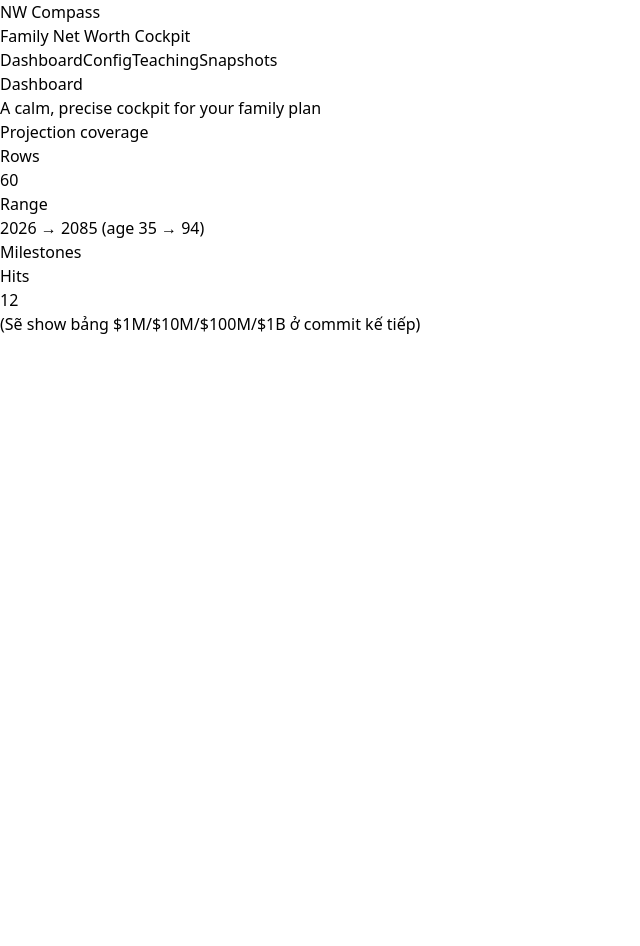
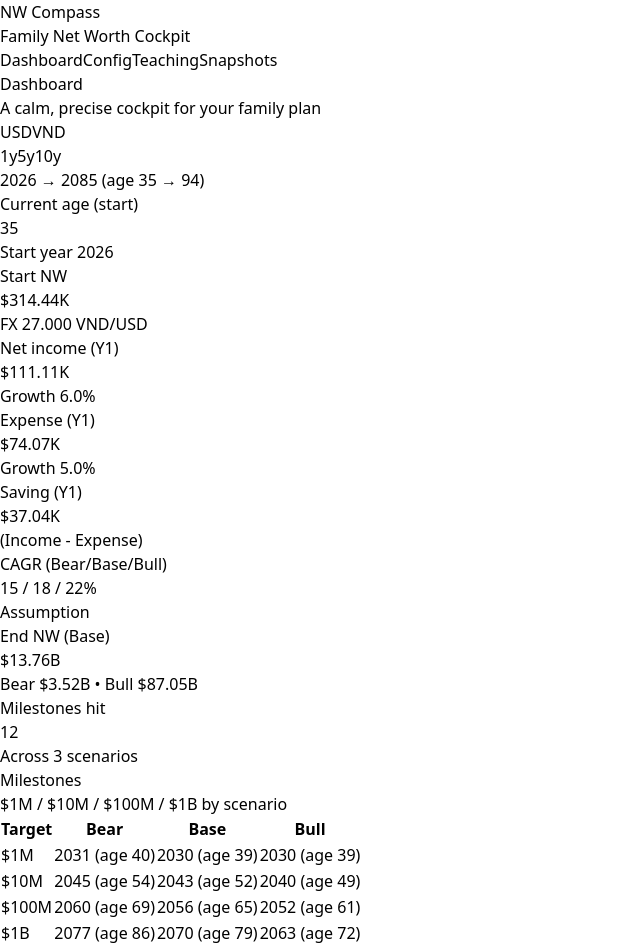
Before and after one commit to CoastEngineer/nw-compass, a React (Vite) app: page / in a window 1280 px wide. Shown: the whole page, without its empty margins (0-640 px from the left). Before the commit the page ends 800 px from the top, so only its background shows below. Built offline with nearby package versions, Linux system fonts and the light colour scheme.

Commit message:
feat: dashboard KPIs + milestone table + display toggles

```diff
--- /dev/null
+++ b/src/components/KPIStatCard.tsx
@@ -0,0 +1,15 @@
+import Card from "./Card";
+
+export default function KPIStatCard(props: {
+  label: string;
+  value: string;
+  sub?: string;
+}) {
+  return (
+    <Card>
+      <div className="text-xs text-neutral-500">{props.label}</div>
+      <div className="mt-1 text-2xl font-semibold tracking-tight">{props.value}</div>
+      {props.sub && <div className="mt-2 text-xs text-neutral-500">{props.sub}</div>}
+    </Card>
+  );
+}
--- /dev/null
+++ b/src/components/MilestoneTable.tsx
@@ -0,0 +1,45 @@
+import Card from "./Card";
+
+type Hit = { year: number; age: number } | null;
+
+export default function MilestoneTable(props: {
+  rows: {
+    label: string;
+    bear: Hit;
+    base: Hit;
+    bull: Hit;
+  }[];
+}) {
+  return (
+    <Card title="Milestones" subtitle="$1M / $10M / $100M / $1B by scenario">
+      <div className="overflow-x-auto">
+        <table className="w-full text-sm">
+          <thead className="text-xs text-neutral-500">
+            <tr className="border-b border-neutral-100">
+              <th className="py-2 text-left font-medium">Target</th>
+              <th className="py-2 text-right font-medium">Bear</th>
+              <th className="py-2 text-right font-medium">Base</th>
+              <th className="py-2 text-right font-medium">Bull</th>
+            </tr>
+          </thead>
+          <tbody>
+            {props.rows.map((r) => (
+              <tr key={r.label} className="border-b border-neutral-50 hover:bg-neutral-50/60">
+                <td className="py-3 font-medium">{r.label}</td>
+                <td className="py-3 text-right text-neutral-700">
+                  {r.bear ? `${r.bear.year} (age ${r.bear.age})` : "—"}
+                </td>
+                <td className="py-3 text-right text-neutral-900">
+                  {r.base ? `${r.base.year} (age ${r.base.age})` : "—"}
+                </td>
+                <td className="py-3 text-right text-neutral-700">
+                  {r.bull ? `${r.bull.year} (age ${r.bull.age})` : "—"}
+                </td>
+              </tr>
+            ))}
+          </tbody>
+        </table>
+      </div>
+    </Card>
+  );
+}
--- /dev/null
+++ b/src/components/SegmentedToggle.tsx
@@ -0,0 +1,25 @@
+export default function SegmentedToggle(props: {
+  options: { label: string; value: string }[];
+  value: string;
+  onChange: (v: string) => void;
+}) {
+  return (
+    <div className="inline-flex rounded-2xl border border-neutral-200 bg-white p-1 shadow-sm">
+      {props.options.map((o) => {
+        const active = o.value === props.value;
+        return (
+          <button
+            key={o.value}
+            onClick={() => props.onChange(o.value)}
+            className={[
+              "px-3 py-2 text-sm rounded-xl transition",
+              active ? "bg-neutral-900 text-white" : "text-neutral-700 hover:bg-neutral-100",
+            ].join(" ")}
+          >
+            {o.label}
+          </button>
+        );
+      })}
+    </div>
+  );
+}
--- /dev/null
+++ b/src/lib/milestoneHelpers.ts
@@ -0,0 +1,32 @@
+import type { MilestoneHit, Scenario } from "./model";
+
+const thresholds = [
+  { usd: 1e6, label: "$1M" },
+  { usd: 1e7, label: "$10M" },
+  { usd: 1e8, label: "$100M" },
+  { usd: 1e9, label: "$1B" },
+] as const;
+
+export function buildMilestoneGrid(hits: MilestoneHit[]) {
+  const by = new Map<string, { year: number; age: number }>();
+  for (const h of hits) {
+    by.set(`${h.scenario}:${h.thresholdUsd}`, { year: h.year, age: h.age });
+  }
+
+  return thresholds.map((t) => ({
+    label: t.label,
+    bear: by.get(`bear:${t.usd}`) ?? null,
+    base: by.get(`base:${t.usd}`) ?? null,
+    bull: by.get(`bull:${t.usd}`) ?? null,
+  }));
+}
+
+export function nextMilestoneBase(hits: MilestoneHit[], currentYear: number) {
+  const base = hits
+    .filter((h) => h.scenario === "base")
+    .sort((a, b) => a.thresholdUsd - b.thresholdUsd);
+
+  // next = first milestone whose year >= currentYear (rough) OR first that exists
+  // v1: just return smallest threshold hit (if any) else null
+  return base.length ? base[0] : null;
+}
--- a/src/pages/DashboardPage.tsx
+++ b/src/pages/DashboardPage.tsx
@@ -1,33 +1,108 @@
 import { useMemo } from "react";
 import Page from "../components/Page";
-import Card from "../components/Card";
+import KPIStatCard from "../components/KPIStatCard";
+import SegmentedToggle from "../components/SegmentedToggle";
+import MilestoneTable from "../components/MilestoneTable";
 import { buildProjection, findMilestones } from "../lib/model";
+import { buildMilestoneGrid } from "../lib/milestoneHelpers";
 import { useLifeStore } from "../store/lifeStore";
+import { formatCompactUsd, formatCompactVnd } from "../lib/format";
 
 export default function DashboardPage() {
   const cfg = useLifeStore((s) => s.config);
+  const display = useLifeStore((s) => s.display);
+  const setDisplay = useLifeStore((s) => s.setDisplay);
+
   const rows = useMemo(() => buildProjection(cfg), [cfg]);
-  const milestones = useMemo(() => findMilestones(rows), [rows]);
+  const last = rows.at(-1);
+  const first = rows[0];
+
+  const hits = useMemo(() => findMilestones(rows), [rows]);
+  const milestoneGrid = useMemo(() => buildMilestoneGrid(hits), [hits]);
+
+  const startAge = cfg.startYear - cfg.birthYear;
+  const endAge = (cfg.startYear + cfg.horizonYears - 1) - cfg.birthYear;
+
+  const startNwVnd = cfg.startNWVnd;
+  const startNwUsd = cfg.startNWVnd / cfg.fxVndPerUsd;
+
+  const fmtNW = (vnd: number, usd: number) =>
+    display.currency === "USD" ? formatCompactUsd(usd) : formatCompactVnd(vnd);
+
+  const endBear = last?.nwVnd.bear ?? 0;
+  const endBase = last?.nwVnd.base ?? 0;
+  const endBull = last?.nwVnd.bull ?? 0;
+
+  const endBearUsd = last?.nwUsd.bear ?? 0;
+  const endBaseUsd = last?.nwUsd.base ?? 0;
+  const endBullUsd = last?.nwUsd.bull ?? 0;
 
   return (
     <Page title="Dashboard" subtitle="A calm, precise cockpit for your family plan">
-      <div className="grid grid-cols-1 md:grid-cols-2 gap-6">
-        <Card title="Projection coverage">
-          <div className="text-sm text-neutral-600">Rows</div>
-          <div className="mt-1 text-xl font-semibold">{rows.length}</div>
-          <div className="mt-4 text-sm text-neutral-600">Range</div>
-          <div className="mt-1 text-sm">
-            {rows[0]?.year} → {rows.at(-1)?.year} (age {rows[0]?.age} → {rows.at(-1)?.age})
-          </div>
-        </Card>
+      <div className="flex flex-wrap items-center justify-between gap-3">
+        <div className="flex gap-2">
+          <SegmentedToggle
+            value={display.currency}
+            onChange={(v) => setDisplay({ currency: v as any })}
+            options={[
+              { label: "USD", value: "USD" },
+              { label: "VND", value: "VND" },
+            ]}
+          />
+          <SegmentedToggle
+            value={String(display.tableStep)}
+            onChange={(v) => setDisplay({ tableStep: Number(v) as any })}
+            options={[
+              { label: "1y", value: "1" },
+              { label: "5y", value: "5" },
+              { label: "10y", value: "10" },
+            ]}
+          />
+        </div>
 
-        <Card title="Milestones">
-          <div className="text-sm text-neutral-600">Hits</div>
-          <div className="mt-1 text-xl font-semibold">{milestones.length}</div>
-          <div className="mt-4 text-xs text-neutral-500">
-            (Sẽ show bảng $1M/$10M/$100M/$1B ở commit kế tiếp)
-          </div>
-        </Card>
+        <div className="text-xs text-neutral-500">
+          {first?.year} → {last?.year} (age {startAge} → {endAge})
+        </div>
+      </div>
+
+      {/* KPI strip */}
+      <div className="mt-6 grid grid-cols-1 sm:grid-cols-2 lg:grid-cols-4 gap-4">
+        <KPIStatCard label="Current age (start)" value={`${startAge}`} sub={`Start year ${cfg.startYear}`} />
+        <KPIStatCard
+          label="Start NW"
+          value={fmtNW(startNwVnd, startNwUsd)}
+          sub={`FX ${cfg.fxVndPerUsd.toLocaleString("vi-VN")} VND/USD`}
+        />
+        <KPIStatCard
+          label="Net income (Y1)"
+          value={display.currency === "USD" ? formatCompactUsd(cfg.netIncomeY1 / cfg.fxVndPerUsd) : formatCompactVnd(cfg.netIncomeY1)}
+          sub={`Growth ${(cfg.incomeGrowth * 100).toFixed(1)}%`}
+        />
+        <KPIStatCard
+          label="Expense (Y1)"
+          value={display.currency === "USD" ? formatCompactUsd(cfg.expenseY1 / cfg.fxVndPerUsd) : formatCompactVnd(cfg.expenseY1)}
+          sub={`Growth ${(cfg.expenseGrowth * 100).toFixed(1)}%`}
+        />
+        <KPIStatCard
+          label="Saving (Y1)"
+          value={
+            display.currency === "USD"
+              ? formatCompactUsd(Math.max(0, cfg.netIncomeY1 - cfg.expenseY1) / cfg.fxVndPerUsd)
+              : formatCompactVnd(Math.max(0, cfg.netIncomeY1 - cfg.expenseY1))
+          }
+          sub="(Income - Expense)"
+        />
+        <KPIStatCard
+          label="CAGR (Bear/Base/Bull)"
+          value={`${Math.round(cfg.cagr.bear * 100)} / ${Math.round(cfg.cagr.base * 100)} / ${Math.round(cfg.cagr.bull * 100)}%`}
+          sub="Assumption"
+        />
+        <KPIStatCard label="End NW (Base)" value={fmtNW(endBase, endBaseUsd)} sub={`Bear ${fmtNW(endBear, endBearUsd)} • Bull ${fmtNW(endBull, endBullUsd)}`} />
+        <KPIStatCard label="Milestones hit" value={`${hits.length}`} sub="Across 3 scenarios" />
+      </div>
+
+      <div className="mt-6">
+        <MilestoneTable rows={milestoneGrid} />
       </div>
     </Page>
   );
```
